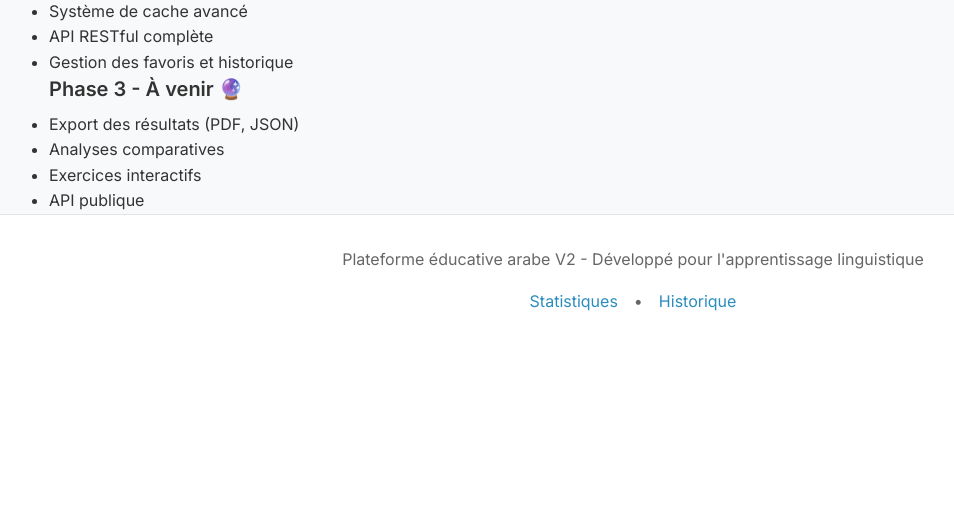
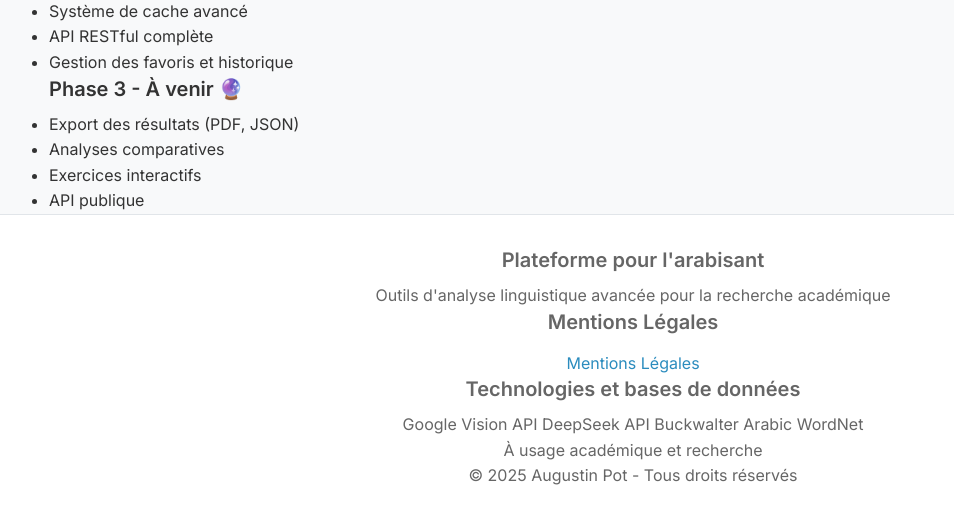
Before and after one commit to gsspt/plateforme-arabe-V2, a Flask app: page /about in a window 1280 px wide. Shown: the part 2172-2693 px from the top of the page, without its empty margins (7-961 px from the left). Before the commit the page ends 2483 px from the top, so only its background shows below. Run offline with Flask 3, Linux system fonts and the light colour scheme; data that the repository does not hold is empty.

Commit message:
new footer

```diff
--- a/app/templates/base.html
+++ b/app/templates/base.html
@@ -27,11 +27,31 @@
 
         <footer>
             <div class="footer-content">
-                <p>Plateforme éducative arabe V2 - Développé pour l'apprentissage linguistique</p>
-                <div class="footer-links">
-                    <a href="/api/stats" target="_blank">Statistiques</a>
-                    <span>•</span>
-                    <a href="/api/search-history">Historique</a>
+                <div class="footer-section">
+                    <h4>Plateforme pour l'arabisant</h4>
+                    <p>Outils d'analyse linguistique avancée pour la recherche académique</p>
+                </div>
+
+                <div class="footer-section">
+                    <h4>Mentions Légales</h4>
+                    <div class="footer-links">
+                        <a href="https://github.com/gsspt/plateforme-arabe-V2/blob/main/README.md">Mentions Légales</a>
+                    </div>
+                </div>
+
+                <div class="footer-section">
+                    <h4>Technologies et bases de données</h4>
+                    <div class="tech-credits">
+                        <span>Google Vision API</span>
+                        <span>DeepSeek API</span>
+                        <span>Buckwalter</span>
+                        <span>Arabic WordNet</span>
+                    </div>
+                </div>
+
+                <div class="footer-section">
+                    <p>À usage académique et recherche</p>
+                    <p>© 2025 Augustin Pot - Tous droits réservés</p>
                 </div>
             </div>
         </footer>
```
